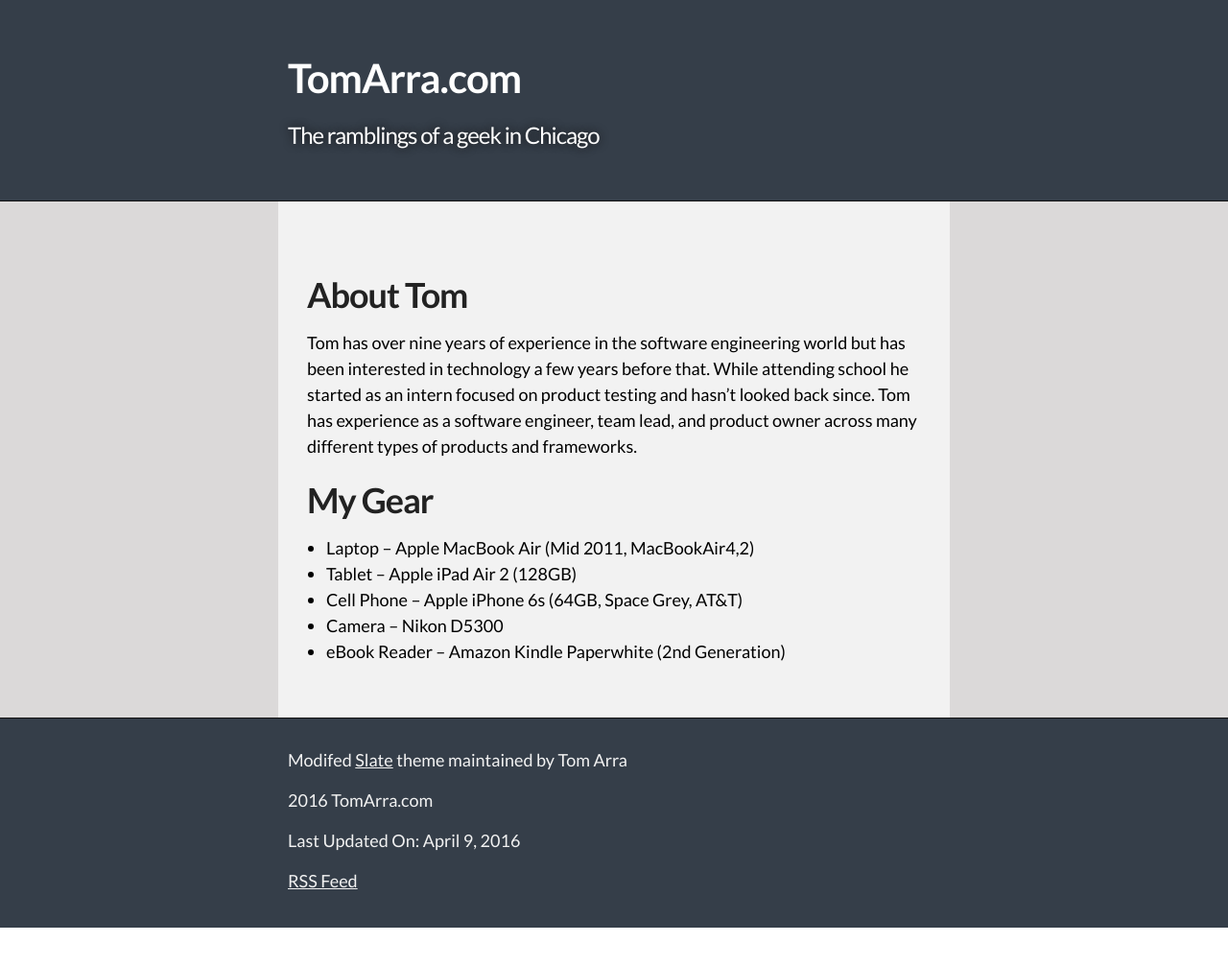
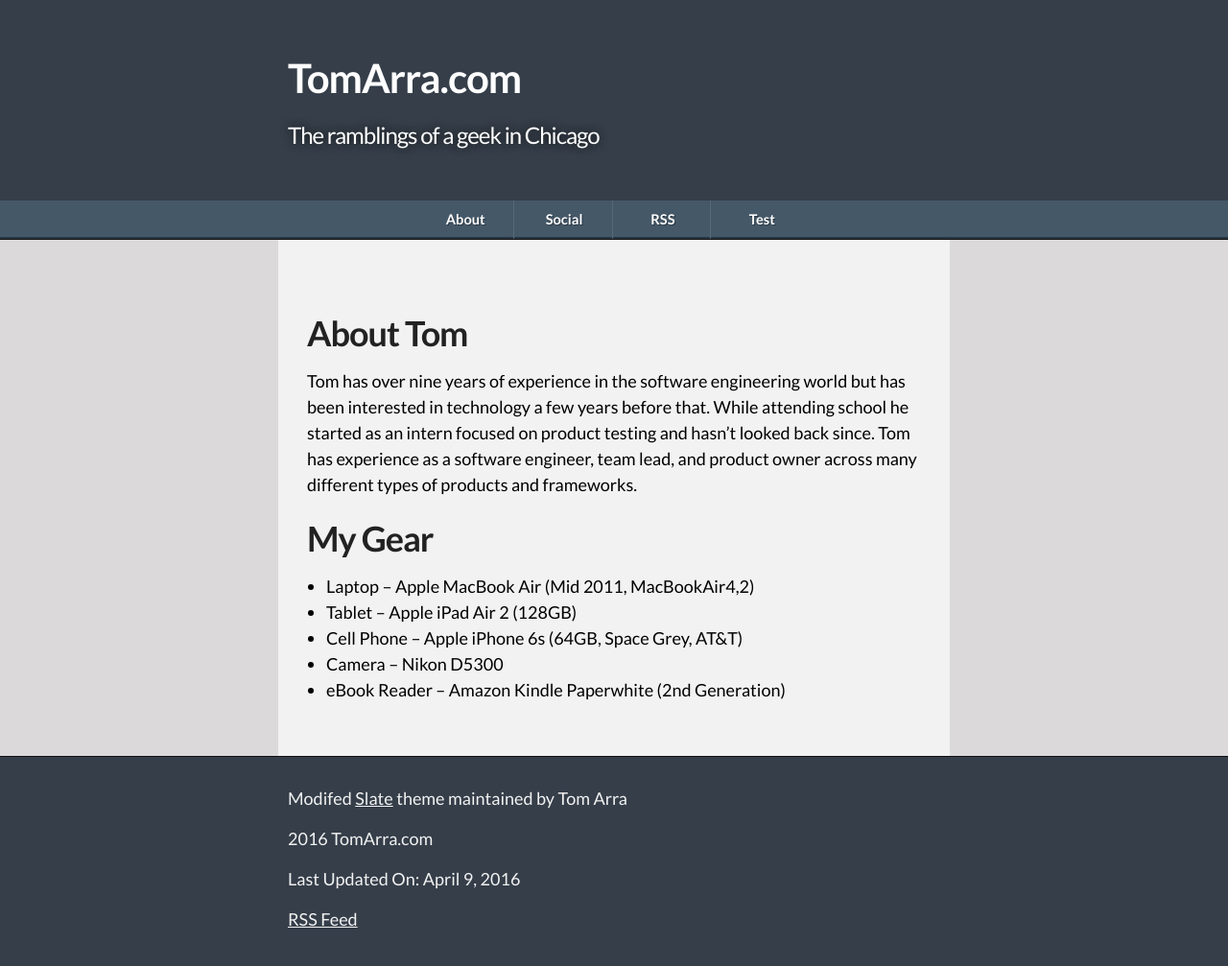
Before and after one commit to tomarra/tomarra.github.io, a Jekyll site: the page built from about.md, in a window 1280 px wide. Shown: the whole page at 96% size. Built offline with Jekyll 4.4.1, drawn with Linux system fonts in a browser that asks for light colours; before the commit the page ends 967 px from its top, so only the background shows below that.

Commit message:
First working menu

```diff
--- a/_includes/head.html
+++ b/_includes/head.html
@@ -10,4 +10,26 @@
   <link rel="stylesheet" type="text/css" media="screen" href="{{ "/assets/css/stylesheet.css" | prepend: site.baseurl }}">
   <link rel="canonical" href="{{ page.url | replace:'index.html','' | prepend: site.baseurl }}">
   <link rel="alternate" type="application/rss+xml" title="{{ site.title }}" href="{{ "/feed.xml" | prepend: site.baseurl }}">
+  <script type="text/javascript" src="{{ "/assets/javascript/jquery_1.11.3.js" | prepend: site.baseurl }}"></script>
+  <script type="text/javascript" src="{{ "/assets/javascript/jquery-migrate_1.2.1.js" | prepend: site.baseurl }}"></script>
+
+  <script>
+    jQuery(document).ready(function() {
+      var pull 		= jQuery('#pull');
+        menu 		= jQuery('nav ul');
+        menuHeight	= menu.height();
+
+      jQuery(pull).on('click', function(e) {
+        e.preventDefault();
+        menu.slideToggle();
+      });
+
+      jQuery(window).resize(function(){
+            var w = jQuery(window).width();
+            if(w > 320 && menu.is(':hidden')) {
+              menu.removeAttr('style');
+            }
+        });
+    });
+  </script>
 </head>
--- /dev/null
+++ b/_includes/menu.html
@@ -0,0 +1,9 @@
+<nav class="clearfix">
+  <a href="#" id="pull">Menu</a>
+  <ul class="clearfix">
+    <li><a href="#">About</a></li>
+    <li><a href="#">Social</a></li>
+    <li><a href="#">RSS</a></li>
+    <li><a href="#">Test</a></li>
+  </ul>
+</nav>
--- a/_layouts/default.html
+++ b/_layouts/default.html
@@ -4,6 +4,8 @@
   {% include head.html %}
 
   {% include header.html %}
+
+  {% include menu.html %}
 
   <div id="main_content_wrap" class="outer">
     <section id="main_content" class="inner">
--- a/assets/css/stylesheet.sass
+++ b/assets/css/stylesheet.sass
@@ -253,6 +253,116 @@
   text-decoration: none
   font-weight: 700
 
+///
+///
+///
+clearfix:before,
+.clearfix:after
+  content: " "
+  display: table
+
+.clearfix:after
+  clear: both
+
+.clearfix
+  *zoom: 1
+
+nav
+  height: 40px
+  width: 100%
+  background: #455868
+  font-size: 11pt
+  font-weight: bold
+  position: relative
+  border-bottom: 2px solid #283744
+
+nav ul
+  padding: 0
+  margin: 0 auto
+  width: 100%
+  height: 40px
+  text-align: center
+
+nav li
+  display: inline-block
+
+nav a
+  color: #fff
+  display: inline-block
+  width: 100px
+  text-align: center
+  text-decoration: none
+  line-height: 40px
+  text-shadow: 1px 1px 0px #283744
+
+nav li a
+  border-right: 1px solid #576979
+  box-sizing: border-box
+  -moz-box-sizing: border-box
+  -webkit-box-sizing: border-box
+
+nav li:last-child a
+  border-right: 0
+
+nav a:hover, nav a:active
+  background-color: #8c99a4
+
+nav a#pull
+  display: none
+
+/*Styles for screen 515px and lower*/
+@media only screen and (max-width : 480px)
+  nav
+    border-bottom: 0
+    height: auto
+
+  nav ul
+    display: none
+    height: auto
+    width: 100%
+
+  nav a#pull
+    display: block
+    background-color: #283744
+    width: 100%
+    position: relative
+
+  nav a#pull:after
+    content: ""
+    background: url('nav-icon.png') no-repeat
+    width: 30px
+    height: 30px
+    display: inline-block
+    position: absolute
+    right: 15px
+    top: 10px
+
+  nav li
+    width: 100%
+    float: left
+    position: relative
+
+  nav li a
+    border-bottom: 1px solid #576979
+    border-right: 1px solid #576979
+
+  nav a
+    text-align: left
+    width: 100%
+    text-indent: 25px
+
+/*Smartphone*/
+@media only screen and (max-width : 320px)
+  nav li
+    display: block
+    float: none
+    width: 100%
+
+  nav li a
+    border-bottom: 1px solid #576979
+
+
+
 //
 // Full Width Styles - ID's
 //
```
